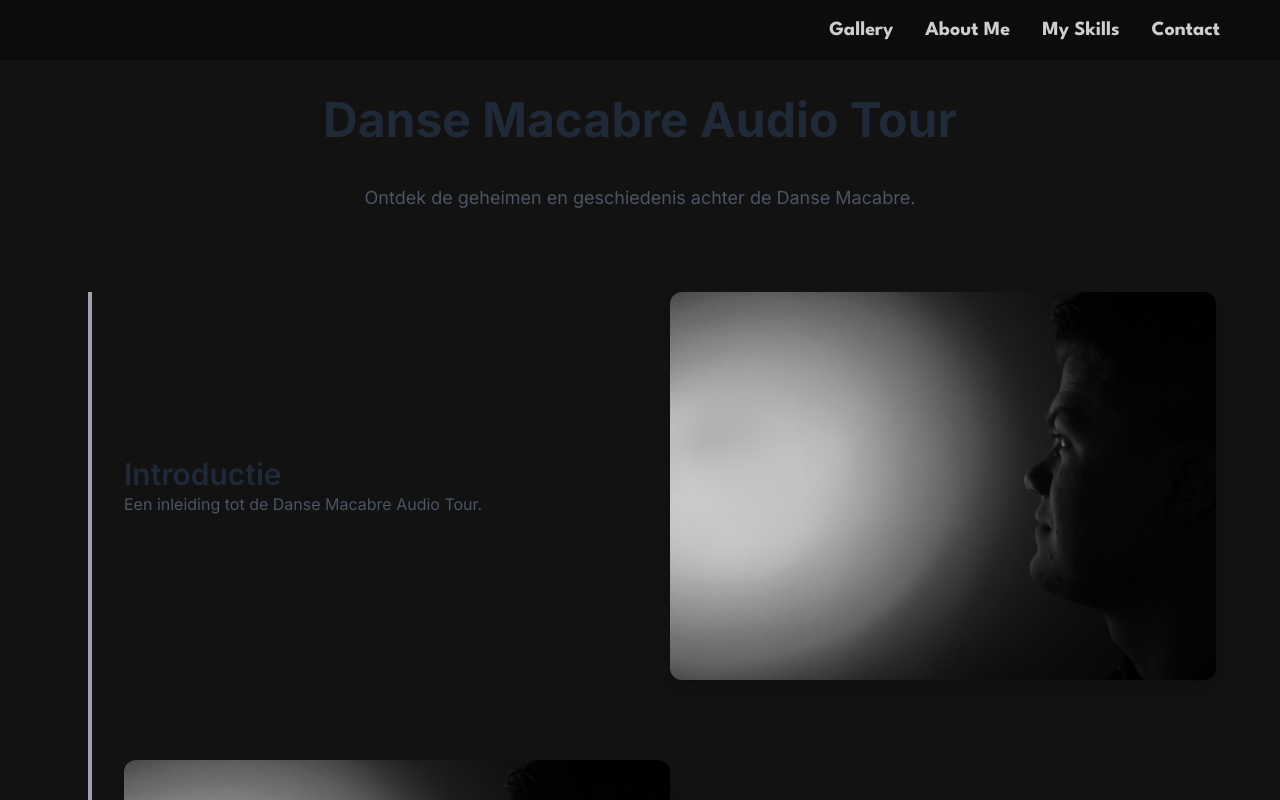
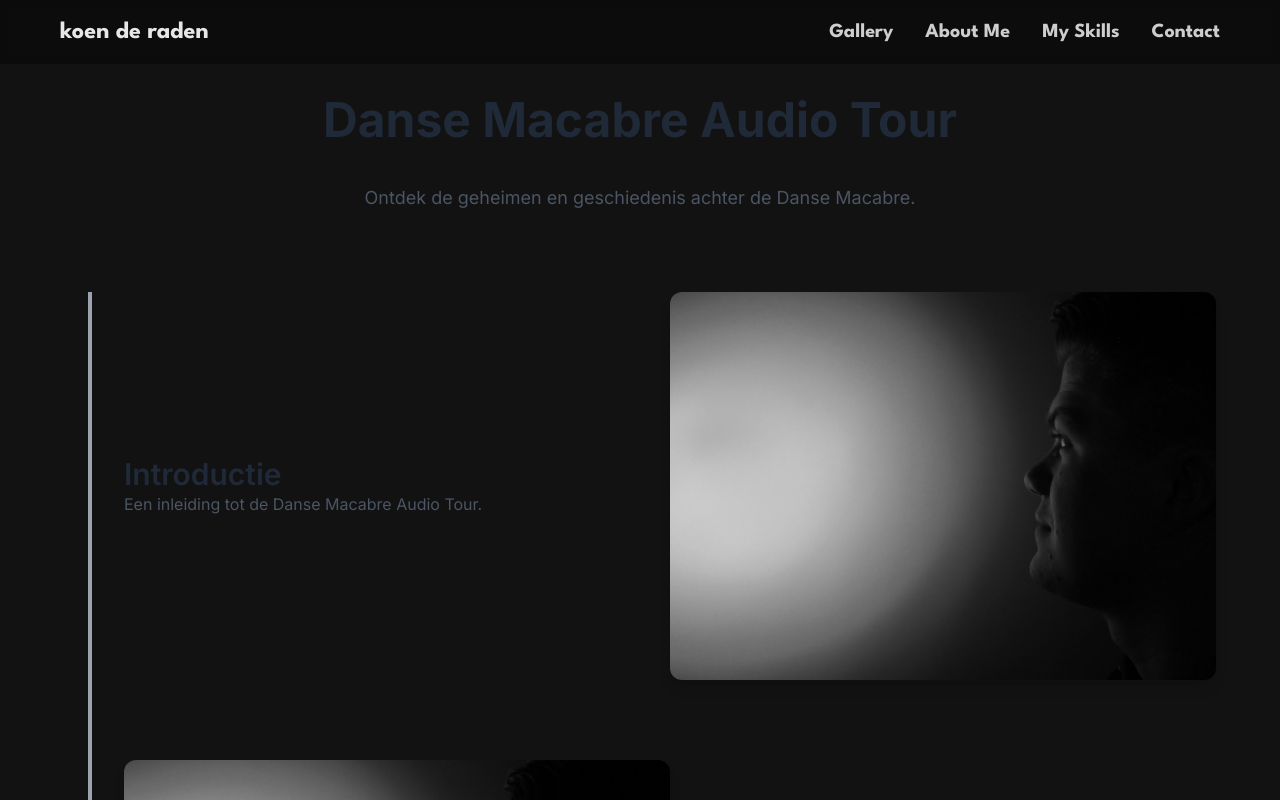
Before and after one commit to koenderaden/showcase-portfolio, a Next.js app: page /gallery/dmcaudiotour in a window 1280 px wide. Shown: the top 800 px of the page. Built offline with nearby package versions, Linux system fonts and the light colour scheme.

Commit message:
name in navbar (not final)

```diff
--- a/app/components/Navbar.tsx
+++ b/app/components/Navbar.tsx
@@ -23,8 +23,19 @@ export default function Navbar() {
         isVisible ? "translate-y-0" : "-translate-y-full"
       } bg-black/30 backdrop-blur-sm`}
     >
-      <div className="container mx-auto px-[60px] py-4">
-        <ul className="flex justify-end space-x-8">
+      <div className="container mx-auto px-[60px] py-4 flex justify-between items-center">
+        {/* Naam links uitgelijnd */}
+        <div>
+          <a
+            href="#hero"
+            className="font-spartan text-2xl font-bold text-white/90 hover:text-white transition-all duration-300"
+          >
+            koen de raden
+          </a>
+        </div>
+
+        {/* Navigatielinks rechts uitgelijnd */}
+        <ul className="flex space-x-8">
           <li>
             <a
               href="#gallery"
```
